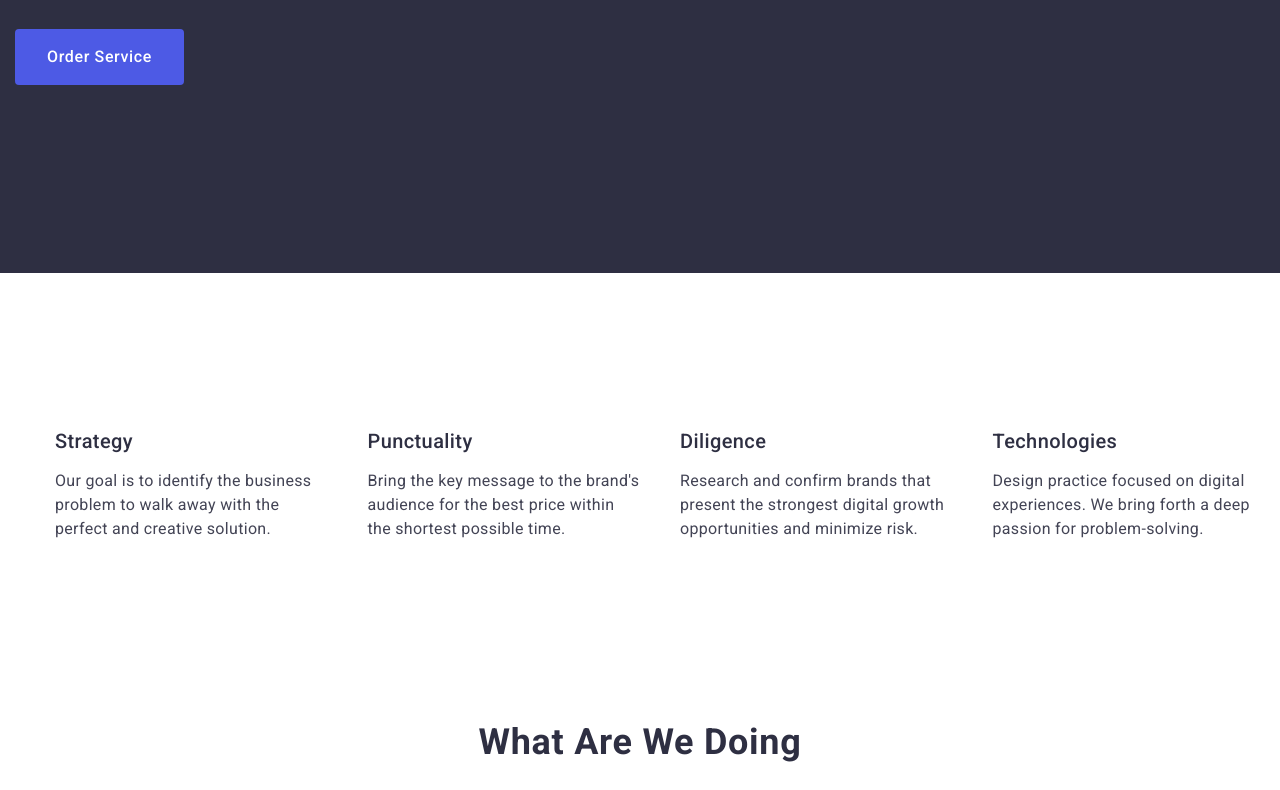
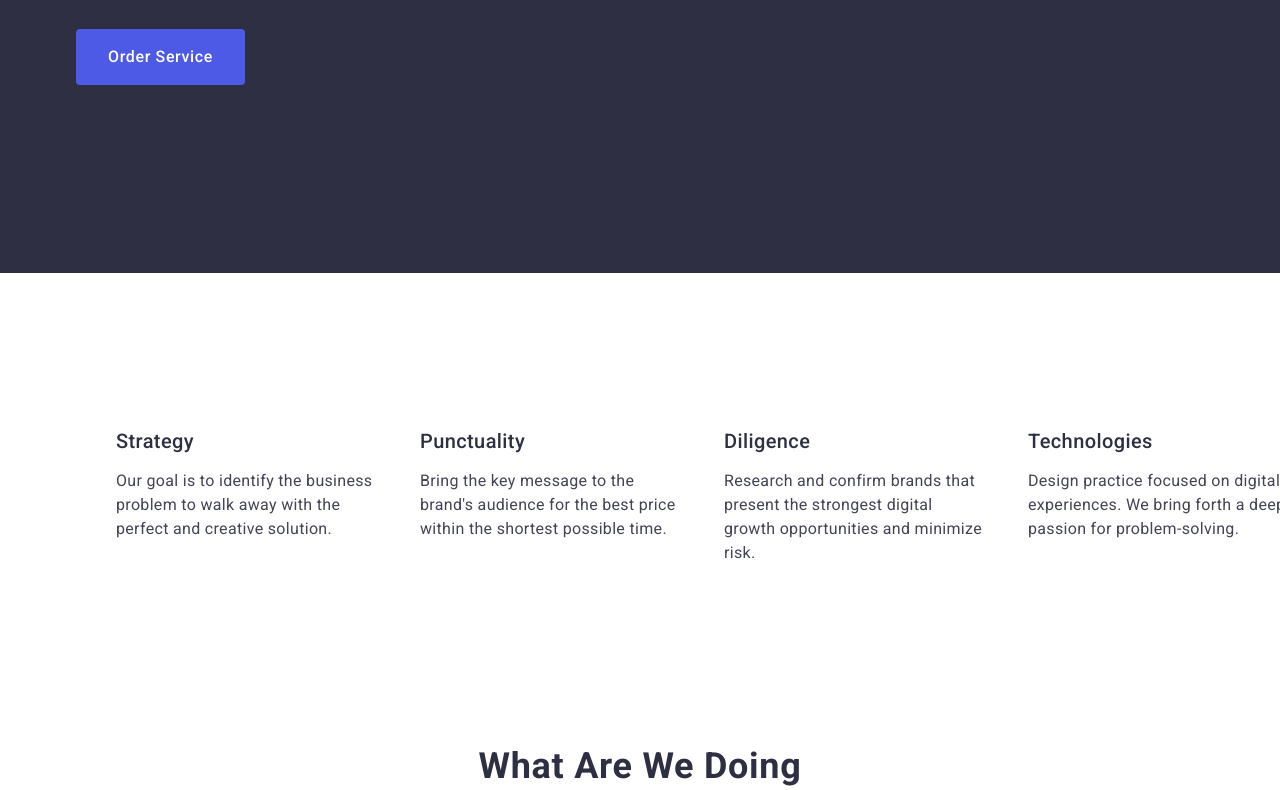
Before and after one commit to valeriaharcaian/goit-markup-hw-03, a plain HTML site: page index.html in a window 1280 px wide. Shown: the part 429-1219 px from the top of the page. Drawn offline with nearby package versions, Linux system fonts and the light colour scheme.

Commit message:
Update styles.css

```diff
--- a/css/styles.css
+++ b/css/styles.css
@@ -16,6 +16,13 @@
   font-family: "Roboto", sans-serif;
   color: #434455;
   background-color: var(--background-page-color);
+}
+
+.container {
+  padding-left: 15px;
+  padding-right: 15px;
+  width: 1158px;
+  margin: 0 auto;
 }
 
 .logo {
@@ -59,11 +66,6 @@
   padding-left: 15px;
   padding-right: 15px;
   margin: auto;
-}
-
-.container {
-  padding-left: 15px;
-  padding-right: 15px;
 }
 
 .flex-list {
```
